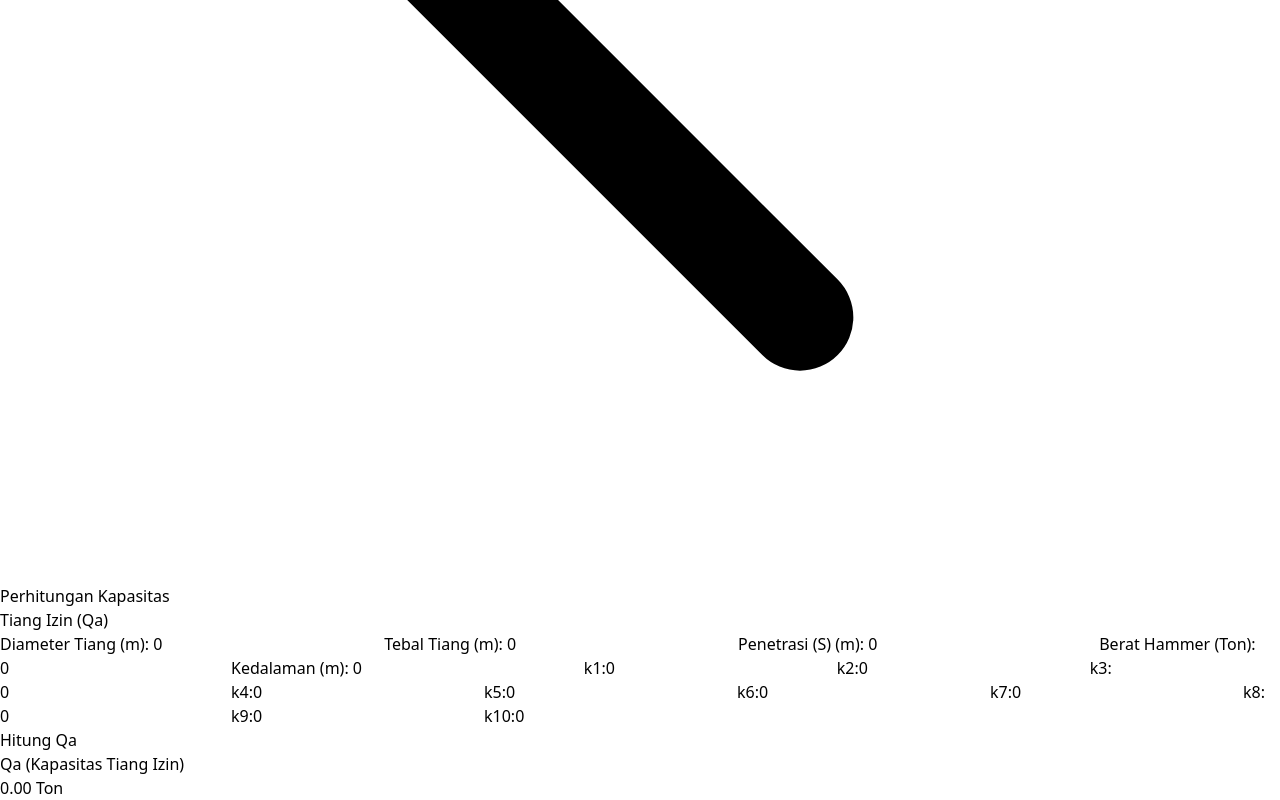
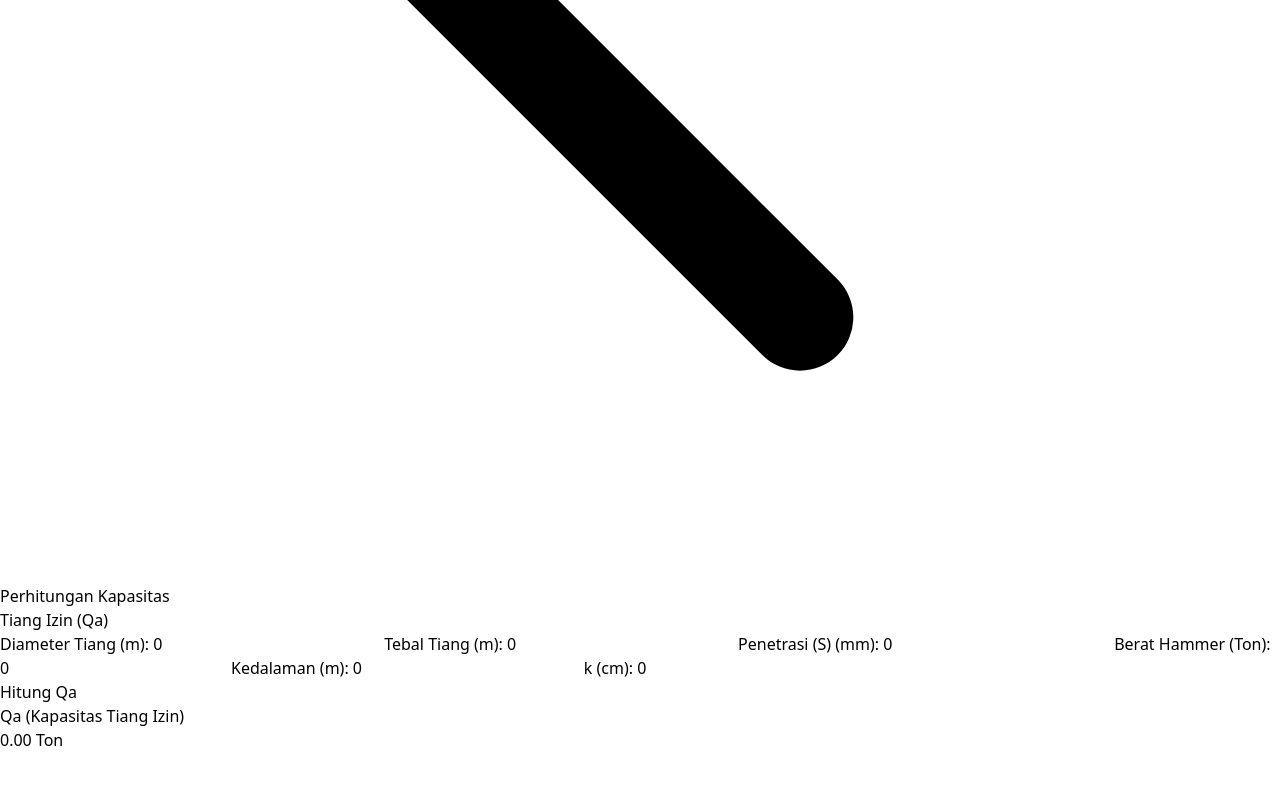
Before and after one commit to 24aeronyx/kalkulator_qa, a React (Vite) app: page /ru in a window 1280 px wide. Shown: the part 696-1496 px from the top of the page. After the commit the page ends 1448 px from the top, so only its background shows below. Built offline with nearby package versions, Linux system fonts and the light colour scheme.

Commit message:
Update Rumus

```diff
--- a/src/pages/Qu.jsx
+++ b/src/pages/Qu.jsx
@@ -11,20 +11,20 @@ export default function Qucalc() {
 
   // Nilai konstanta
   const h = 2.5;
-  const n = 0.4;
+  const n = 0.5;
   const k1 = 0.006;
   const k3 = 0.005;
   const mutuBeton = 52; // dalam kg/m2
   const ef = 0.9;
   const pua = 162;
   const e = 4700 * mutuBeton ** 0.5 * 10;
-  const lp = 0.25 * Math.PI * (diameter ** 2 - (diameter - 2 * tebal) ** 2);
+  const lp = 0.25 * Math.PI * (diameter ** 2 - ((diameter - 2 * tebal) ** 2));
   const bt = 2.4 * kedalaman * lp;
 
   const handleCalculate = () => {
     const quResult =
       ((ef * beratHammer * h) /
-        (penetrasi + ((1 / 2) * (k1 + (pua * kedalaman) / e + k3)))) *
+        ((penetrasi/1000) + ((1 / 2) * (k1 + ((pua * kedalaman) / e) + k3)))) *
       ((beratHammer + n ** 2 * bt) / (beratHammer + bt));
 
     setQu(quResult);
@@ -72,7 +72,7 @@ export default function Qucalc() {
           onChange={(e) => setTebal(parseFloat(e.target.value))}
           className="border rounded px-2 py-1"
         />
-        <label className="text-right">Penetrasi (S) (m): </label>
+        <label className="text-right">Penetrasi (S) (mm): </label>
         <input
           type="number"
           value={penetrasi}
--- a/src/pages/Ru.jsx
+++ b/src/pages/Ru.jsx
@@ -7,33 +7,25 @@ export default function Rucalc() {
   const [penetrasi, setPenetrasi] = useState(0);
   const [beratHammer, setBeratHammer] = useState(0);
   const [kedalaman, setKedalaman] = useState(0);
+  const [kAverage, setKAverage] = useState(0); // State untuk nilai k average
   const [qu, setQu] = useState(0);
-  const [ks, setKs] = useState(Array(10).fill(0)); // Array untuk nilai k1 hingga k10
+
   // Nilai konstanta
   const h = 2.5;
-  const n = 0.4;
+  const n = 0.5;
   const ef = 0.9;
-  const lp = 0.25 * Math.PI * (diameter ** 2 - (diameter - 2 * tebal) ** 2);
+  const lp = 0.25 * Math.PI * (diameter ** 2 - ((diameter - 2 * tebal) ** 2));
   const bt = 2.4 * kedalaman * lp;
 
   const handleCalculate = () => {
-    // Menghitung rata-rata dari k1 hingga k10
-    const kAverage = ks.reduce((acc, k) => acc + k, 0) / ks.length;
-
     const quResult =
-      ((ef * beratHammer * h) / (penetrasi + kAverage / 1000)) * // Menggunakan rata-rata k dibagi 10
+      ((ef * beratHammer * h) / ((penetrasi/1000) + kAverage / 100)) * // Menggunakan k average
       ((beratHammer + n ** 2 * bt) / (beratHammer + bt));
 
     setQu(quResult);
   };
 
   const qa = qu / 2.5;
-
-  const handleKsChange = (index, value) => {
-    const newKs = [...ks];
-    newKs[index] = parseFloat(value) || 0;
-    setKs(newKs);
-  };
 
   return (
     <div className="relative">
@@ -75,7 +67,7 @@ export default function Rucalc() {
           onChange={(e) => setTebal(parseFloat(e.target.value))}
           className="border rounded px-2 py-1"
         />
-        <label className="text-right">Penetrasi (S) (m): </label>
+        <label className="text-right">Penetrasi (S) (mm): </label>
         <input
           type="number"
           value={penetrasi}
@@ -96,18 +88,13 @@ export default function Rucalc() {
           onChange={(e) => setKedalaman(parseFloat(e.target.value))}
           className="border rounded px-2 py-1"
         />
-        {/* Input untuk k1 hingga k10 */}
-        {ks.map((k, index) => (
-          <React.Fragment key={index}>
-            <label className="text-right">{`k${index + 1}:`}</label>
-            <input
-              type="number"
-              value={k}
-              onChange={(e) => handleKsChange(index, e.target.value)}
-              className="border rounded px-2 py-1"
-            />
-          </React.Fragment>
-        ))}
+        <label className="text-right">k (cm): </label>
+        <input
+          type="number"
+          value={kAverage}
+          onChange={(e) => setKAverage(parseFloat(e.target.value))}
+          className="border rounded px-2 py-1"
+        />
       </div>
       <div className="flex justify-center mt-6">
         <button
@@ -118,7 +105,7 @@ export default function Rucalc() {
         </button>
       </div>
       <div className="mt-6">
-        <p className="text-center text-2xl font-bold ">
+        <p className="text-center text-2xl font-bold">
           Qa (Kapasitas Tiang Izin)
           <br />
           {qa.toFixed(2)} Ton
```
